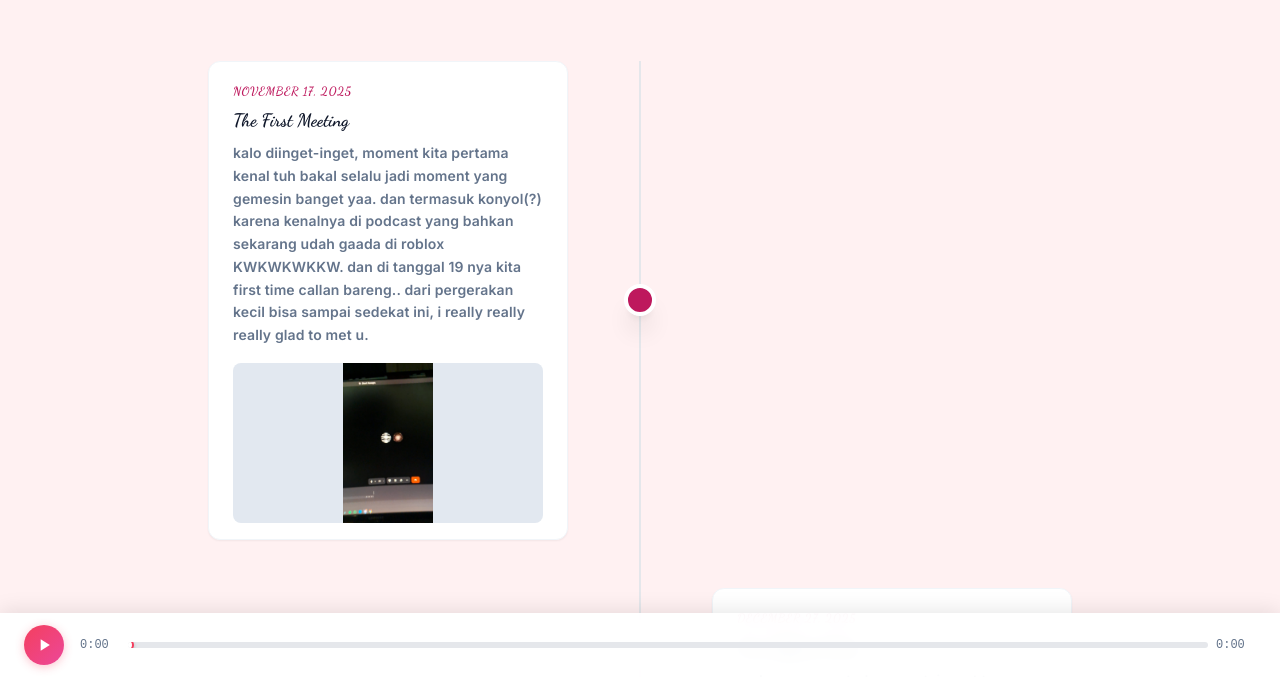
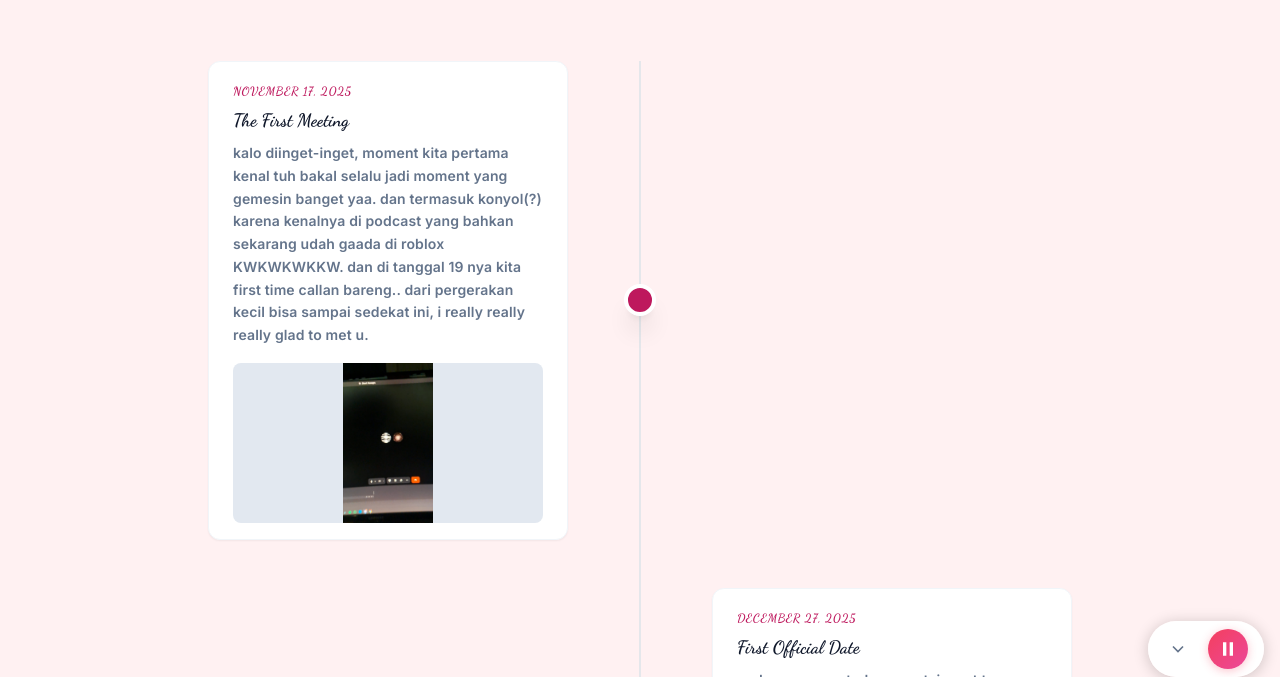
Before and after one commit to LanD4kk/valentine-day, a plain HTML site: page journey.html in a window 1280 px wide. Both pictures are taken after a click on the button 44 px from the left and 768 px from the top of the page. Shown: the part 123-800 px from the top of the page. Drawn offline with nearby package versions, Linux system fonts and the light colour scheme.

Commit message:
adjusting music player control

```diff
--- a/journey.html
+++ b/journey.html
@@ -95,6 +95,13 @@
 
     <!-- Music Player Controls -->
     <div class="music-player">
+        <button id="minimizeBtn" class="minimize-btn" title="Minimize/Expand">
+            <svg xmlns="http://www.w3.org/2000/svg" width="20" height="20" viewBox="0 0 24 24" fill="none"
+                stroke="currentColor" stroke-width="2">
+                <polyline points="18 15 12 9 6 15"></polyline>
+            </svg>
+        </button>
+
         <button id="playPauseBtn" class="play-pause-btn" title="Play/Pause">
             <svg id="playIcon" xmlns="http://www.w3.org/2000/svg" width="20" height="20" viewBox="0 0 24 24"
                 fill="currentColor">
--- a/music-player.css
+++ b/music-player.css
@@ -12,6 +12,48 @@
   display: flex;
   align-items: center;
   gap: 1rem;
+  transition: all 0.3s ease;
+}
+
+/* Minimized state */
+.music-player.minimized {
+  padding: 0.5rem 1rem;
+  width: auto;
+  left: auto;
+  right: 1rem;
+  border-radius: 50px;
+  box-shadow: 0 2px 15px rgba(0, 0, 0, 0.2);
+}
+
+.music-player.minimized .timeline-container {
+  display: none;
+}
+
+.music-player.minimized .minimize-btn {
+  transform: rotate(180deg);
+}
+
+.minimize-btn {
+  background: transparent;
+  border: none;
+  color: #64748b;
+  cursor: pointer;
+  padding: 0.25rem;
+  display: flex;
+  align-items: center;
+  justify-content: center;
+  transition: all 0.3s ease;
+  flex-shrink: 0;
+}
+
+.minimize-btn:hover {
+  color: #f43f5e;
+  transform: scale(1.1);
+}
+
+.minimize-btn svg {
+  width: 20px;
+  height: 20px;
 }
 
 .play-pause-btn {
@@ -44,6 +86,7 @@
   display: flex;
   align-items: center;
   gap: 0.5rem;
+  transition: all 0.3s ease;
 }
 
 .timeline {
@@ -91,6 +134,11 @@
     padding: 0.5rem 1rem;
   }
 
+  .music-player.minimized {
+    padding: 0.4rem 0.8rem;
+    right: 0.5rem;
+  }
+
   .play-pause-btn {
     width: 36px;
     height: 36px;
@@ -99,4 +147,9 @@
   .time-display {
     font-size: 0.7rem;
   }
+
+  .minimize-btn svg {
+    width: 18px;
+    height: 18px;
+  }
 }
--- a/music-player.js
+++ b/music-player.js
@@ -10,6 +10,7 @@ function formatTime(seconds) {
 
 // Initialize music player controls
 function initMusicPlayer(bgMusicElement) {
+  const musicPlayer = document.querySelector(".music-player");
   const playPauseBtn = document.getElementById("playPauseBtn");
   const playIcon = document.getElementById("playIcon");
   const pauseIcon = document.getElementById("pauseIcon");
@@ -17,10 +18,26 @@ function initMusicPlayer(bgMusicElement) {
   const timelineProgress = document.getElementById("timelineProgress");
   const currentTimeDisplay = document.getElementById("currentTime");
   const durationDisplay = document.getElementById("duration");
+  const minimizeBtn = document.getElementById("minimizeBtn");
 
   if (!playPauseBtn || !timeline) {
     console.error("Music player elements not found");
     return;
+  }
+
+  // Check minimized state from localStorage
+  const isMinimized = localStorage.getItem("music_player_minimized") === "true";
+  if (isMinimized && musicPlayer) {
+    musicPlayer.classList.add("minimized");
+  }
+
+  // Minimize/Expand toggle
+  if (minimizeBtn && musicPlayer) {
+    minimizeBtn.addEventListener("click", () => {
+      musicPlayer.classList.toggle("minimized");
+      const minimized = musicPlayer.classList.contains("minimized");
+      localStorage.setItem("music_player_minimized", minimized);
+    });
   }
 
   // Update play/pause button icon
```
Also changed, not shown: index.html (+7 -0 lines), reasons.html (+7 -0 lines), scrapbook.html (+7 -0 lines).
